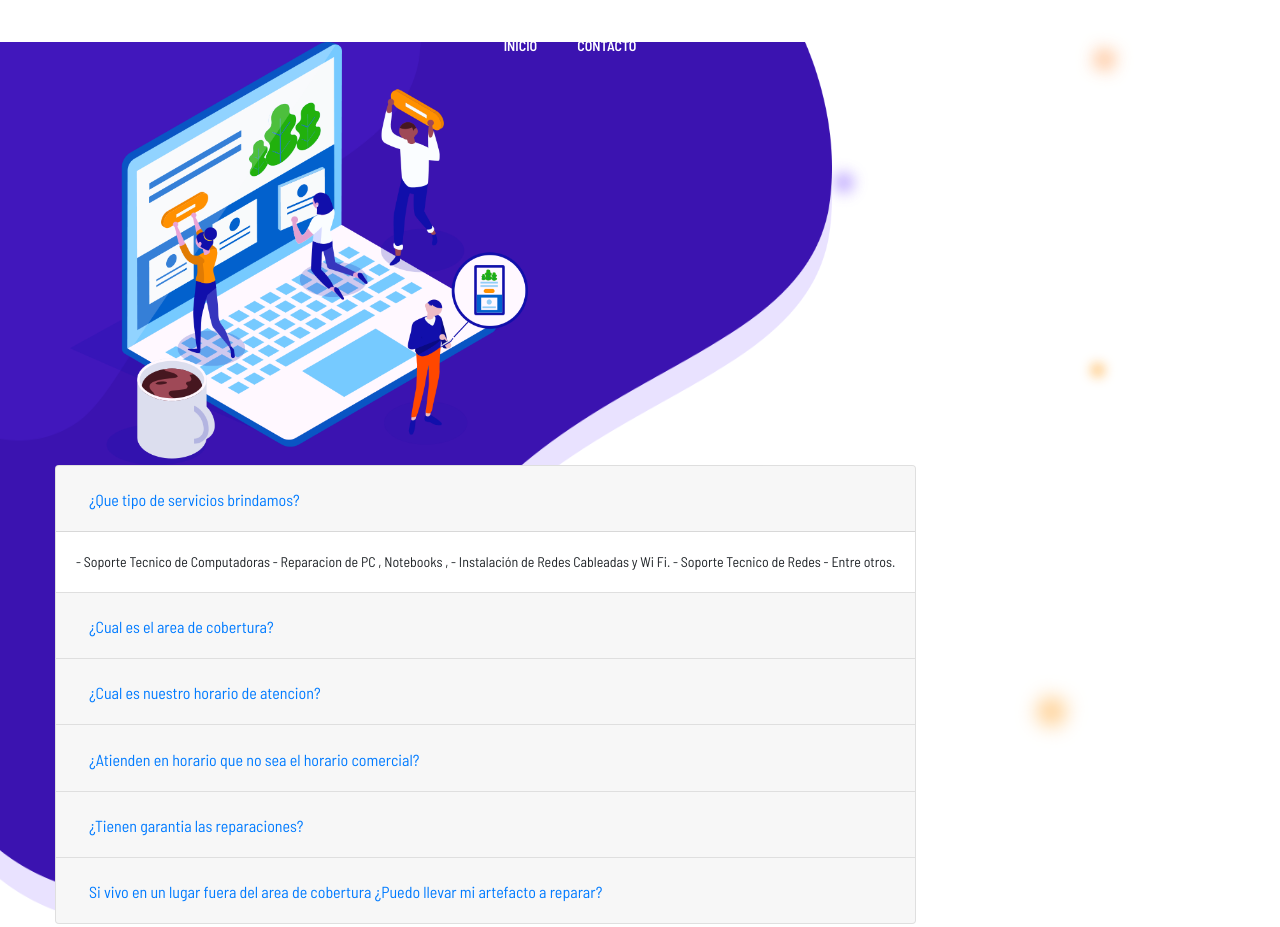
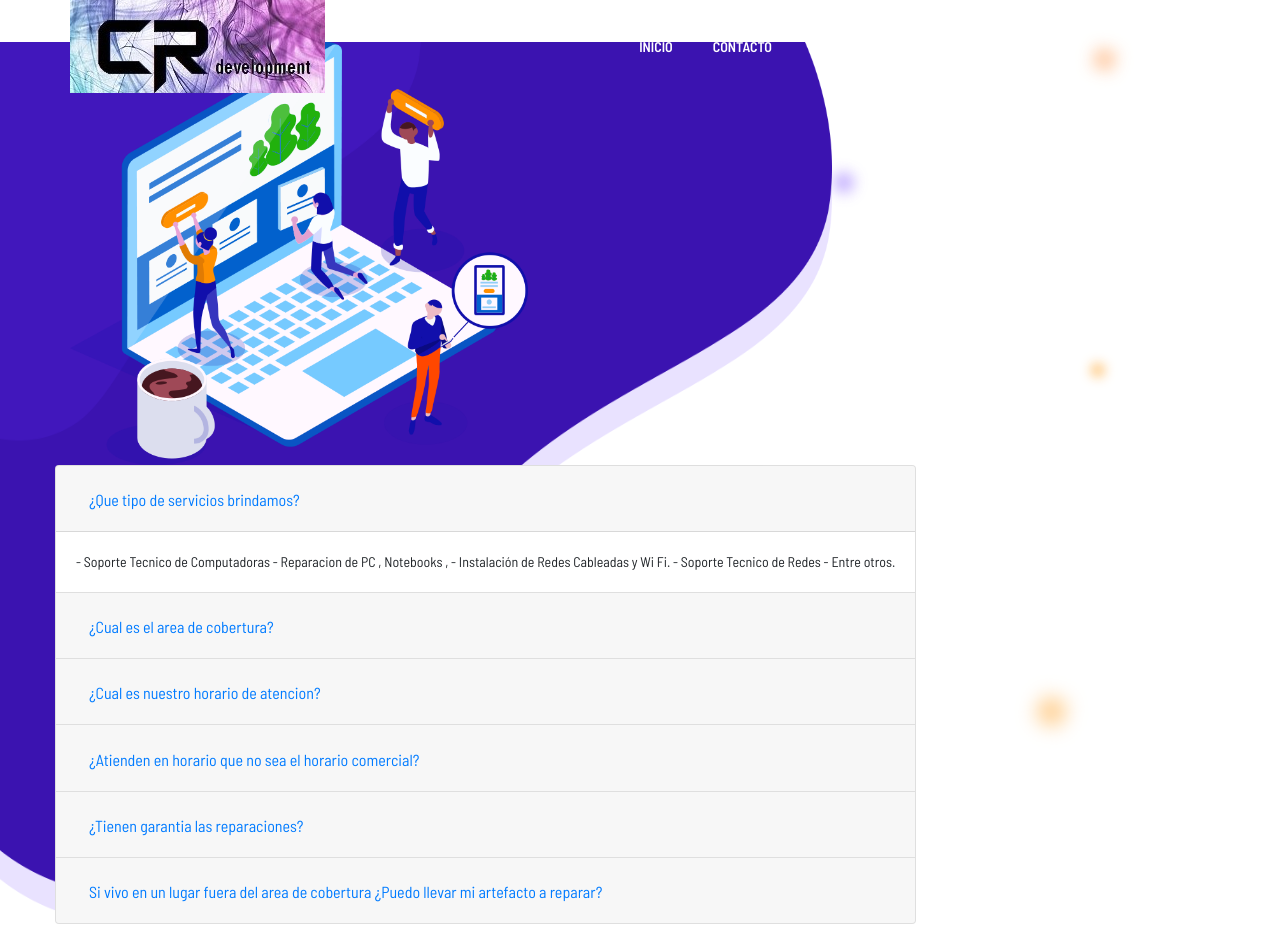
Before and after one commit to juanchehin/CR, a plain HTML site: page preguntas.html in a window 1280 px wide. Shown: the top 927 px of the page. Drawn offline with nearby package versions, Linux system fonts and the light colour scheme.

Commit message:
Se corrigio logo en pagina contact.html

```diff
--- a/preguntas.html
+++ b/preguntas.html
@@ -46,8 +46,8 @@ Organizacion : CDDevelopment
             <div class="row align-items-center">
                 <div class="col-lg-12">
                     <nav class="navbar navbar-expand-lg navbar-light">
-                        <!-- <a class="navbar-brand main_logo" href="index.html"> <img src="img/logo.png" alt="logo"> </a>
-                        <a class="navbar-brand single_page_logo" href="index.html"> <img src="img/footer_logo.png" alt="logo"> </a> -->
+                        <a class="navbar-brand main_logo" href="index.html"> <img src="img/logo.png" alt="logo"> </a>
+                        <a class="navbar-brand single_page_logo" href="index.html"> <img src="img/logo.png" alt="logo"> </a>
                         <button class="navbar-toggler" type="button" data-toggle="collapse" data-target="#navbarSupportedContent" aria-controls="navbarSupportedContent" aria-expanded="false" aria-label="Toggle navigation">
                             <span class="menu_icon"></span>
                         </button>
```
Also changed, not shown: contact.html (+2 -3 lines).
